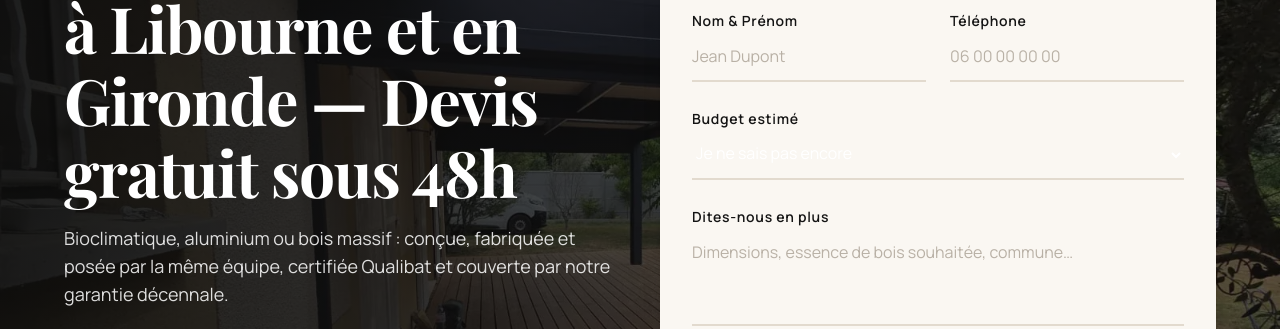
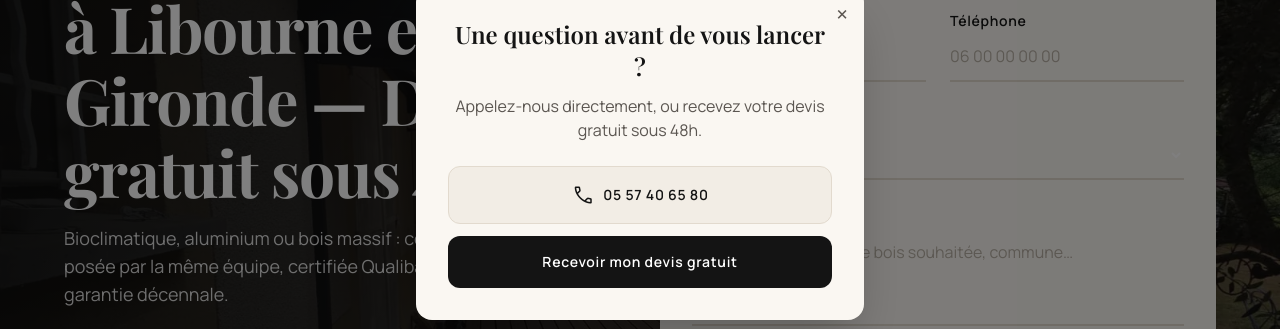
Before and after one commit to hexpertise33/lespritbois, a React app: page /devis-pergola in a window 1280 px wide. Shown: the part 247-576 px from the top of the page. Built offline with nearby package versions, Linux system fonts and the light colour scheme.

Commit message:
devis-pergola: pop-up desktop de relance (défilement 50%, une fois par session)

```diff
--- a/app/devis-pergola/page.tsx
+++ b/app/devis-pergola/page.tsx
@@ -5,6 +5,7 @@ import LandingPergolaHeader from '@/components/LandingPergolaHeader';
 import LandingPergolaFooter from '@/components/LandingPergolaFooter';
 import LandingPergolaForm from '@/components/LandingPergolaForm';
 import LandingPergolaStickyBar from '@/components/LandingPergolaStickyBar';
+import LandingPergolaDesktopPopup from '@/components/LandingPergolaDesktopPopup';
 
 export const metadata: Metadata = buildMetadata({
   title: "Devis pergola gratuit à Libourne — L'Esprit Bois",
@@ -344,6 +345,7 @@ export default function DevisPergolaPage() {
       </main>
       <LandingPergolaFooter />
       <LandingPergolaStickyBar />
+      <LandingPergolaDesktopPopup />
     </>
   );
 }
--- /dev/null
+++ b/components/LandingPergolaDesktopPopup.tsx
@@ -0,0 +1,96 @@
+'use client';
+
+import { useEffect, useState } from 'react';
+import { CONTACT } from '@/lib/data/navigation';
+
+const SESSION_KEY = 'lb-devis-pergola-popup-shown';
+
+/**
+ * Pop-up de relance, desktop uniquement (voir la classe `hidden md:flex`
+ * sur la racine ci-dessous) : sur mobile, LandingPergolaStickyBar affiche
+ * déjà en permanence téléphone + bouton devis dès que le héros est
+ * dépassé, un pop-up identique y ferait doublon. Se déclenche une seule
+ * fois par session au premier passage sous les 50% de défilement de la
+ * page, mémorisé en sessionStorage (pas localStorage, qui persisterait
+ * entre les visites).
+ */
+export default function LandingPergolaDesktopPopup() {
+  const [visible, setVisible] = useState(false);
+
+  useEffect(() => {
+    if (sessionStorage.getItem(SESSION_KEY)) return;
+
+    function onScroll() {
+      const scrollable = document.documentElement.scrollHeight - window.innerHeight;
+      if (scrollable <= 0) return;
+      const progression = window.scrollY / scrollable;
+      if (progression >= 0.5) {
+        setVisible(true);
+        sessionStorage.setItem(SESSION_KEY, '1');
+        window.removeEventListener('scroll', onScroll);
+      }
+    }
+
+    window.addEventListener('scroll', onScroll, { passive: true });
+    return () => window.removeEventListener('scroll', onScroll);
+  }, []);
+
+  useEffect(() => {
+    if (!visible) return;
+
+    function onKeyDown(e: KeyboardEvent) {
+      if (e.key === 'Escape') setVisible(false);
+    }
+
+    document.addEventListener('keydown', onKeyDown);
+    return () => document.removeEventListener('keydown', onKeyDown);
+  }, [visible]);
+
+  if (!visible) return null;
+
+  return (
+    <div
+      className="hidden md:flex fixed inset-0 z-50 items-center justify-center bg-black/50 px-6"
+      onClick={() => setVisible(false)}
+    >
+      <div
+        role="dialog"
+        aria-modal="true"
+        aria-label="Recevoir un devis ou appeler"
+        className="relative bg-surface rounded-2xl shadow-2xl max-w-md w-full p-8 text-center"
+        onClick={(e) => e.stopPropagation()}
+      >
+        <button
+          type="button"
+          onClick={() => setVisible(false)}
+          aria-label="Fermer"
+          className="absolute top-4 right-4 text-2xl leading-none text-on-surface-variant hover:text-primary"
+        >
+          <span aria-hidden="true">&times;</span>
+        </button>
+        <h2 className="font-headline-sm text-headline-sm text-primary mb-3">
+          Une question avant de vous lancer ?
+        </h2>
+        <p className="text-on-surface-variant font-body-md text-body-md mb-6">
+          Appelez-nous directement, ou recevez votre devis gratuit sous 48h.
+        </p>
+        <div className="flex flex-col gap-3">
+          <a
+            href={CONTACT.telHref}
+            className="inline-flex items-center justify-center gap-2 bg-surface-container-low border border-surface-variant text-primary px-6 py-4 rounded-xl font-label-md text-label-md hover:bg-surface-container transition-all"
+          >
+            <span className="material-symbols-outlined text-[20px]">call</span>
+            {CONTACT.telAffiche}
+          </a>
+          <a
+            href="#devis-bas"
+            onClick={() => setVisible(false)}
+            className="bg-primary text-on-primary px-6 py-4 rounded-xl font-label-md text-label-md hover:bg-secondary hover:text-primary transition-all"
+          >
+            Recevoir mon devis gratuit
+          </a>
+        </div>
+      </div>
+    </div>
+  );
+}
```
